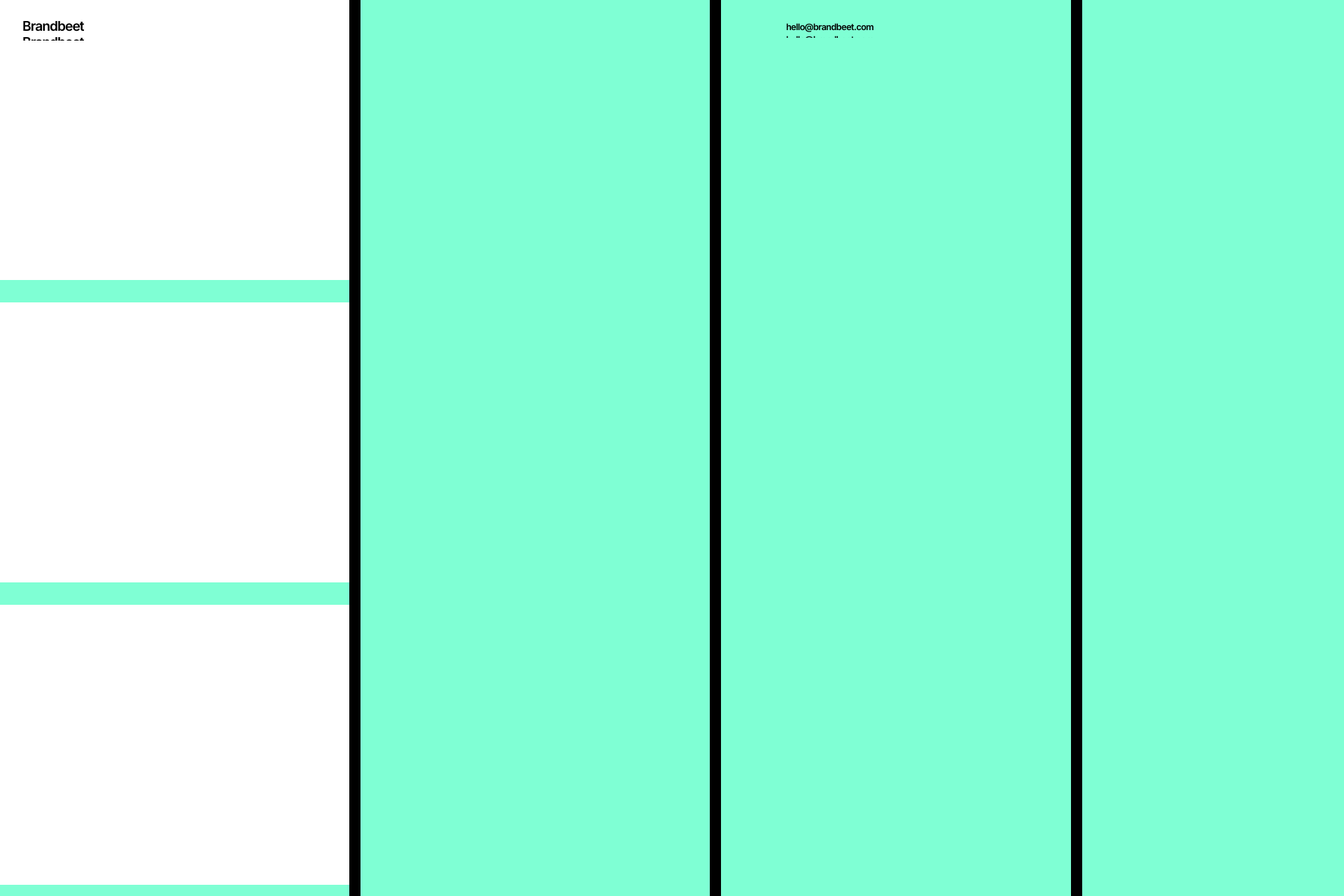
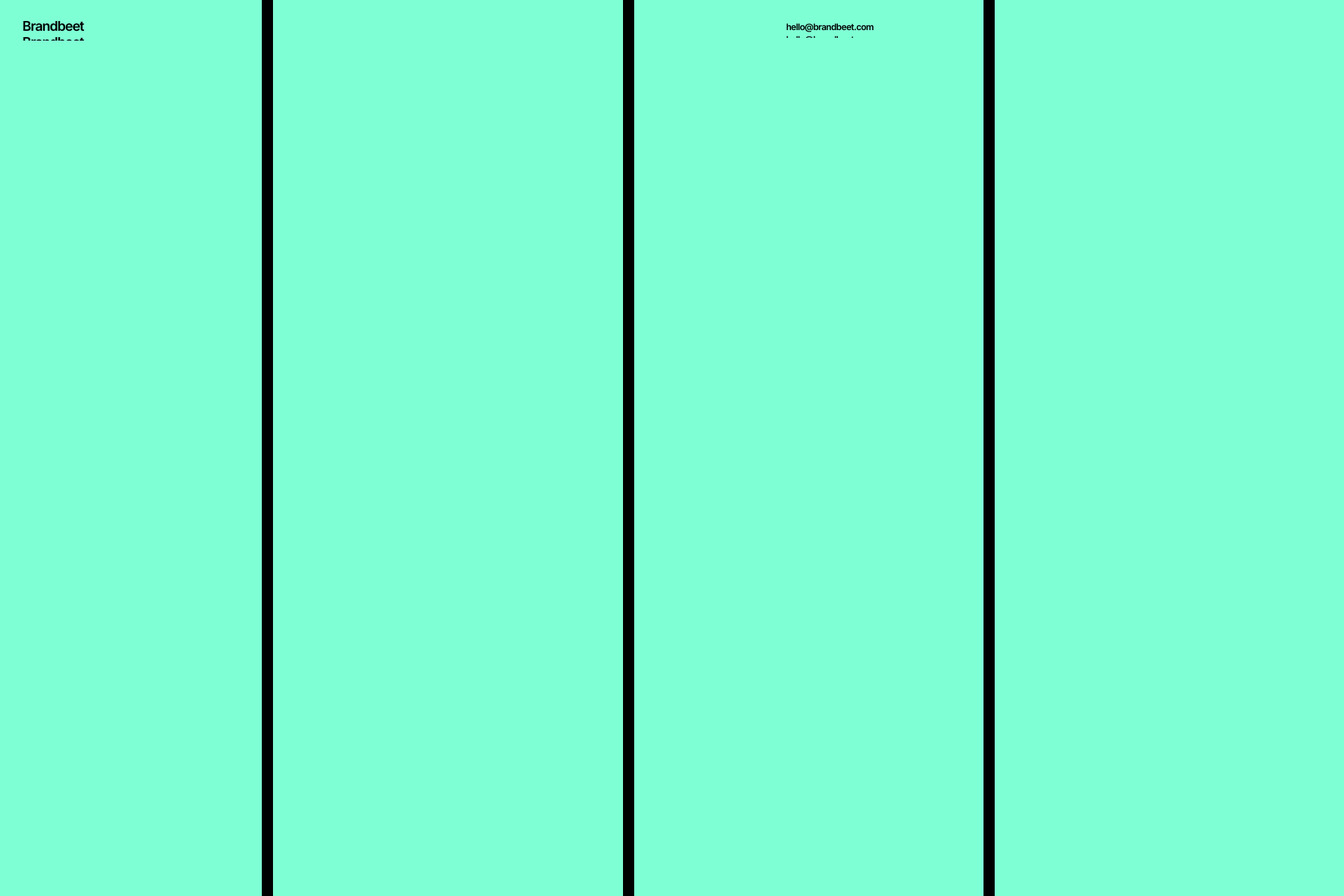
Before and after one commit to poojahooda22/brandbeet-design, a Next.js app: page / in a window 1280 px wide. Shown: the top 1280 px of the page at 70% size, 1920 px wide, since content can reach past the window. Built offline with nearby package versions, Linux system fonts and the light colour scheme.

Commit message:
updated landing

```diff
--- a/src/components/landing/Index.jsx
+++ b/src/components/landing/Index.jsx
@@ -9,7 +9,8 @@ function Landing() {
         h-[100vh] bg-black '
     >
       <div
-        className='contentPart1 w-[100%] h-[100vh]'
+        className='contentPart1 w-[100%] h-[100vh] flex items-start
+        justify-center'
     >
         <div
             className='rotateDiv w-[200vw]
@@ -17,9 +18,6 @@ function Landing() {
             justify-center gap-4'
         >
             <div className={`rowDiv ${style.rowDiv} space-y-8`}>
-                <div className={`imgDiv ${style.imgDiv} bg-white`}></div>
-                <div className={`imgDiv ${style.imgDiv} bg-white`}></div>
-                <div className={`imgDiv ${style.imgDiv} bg-white`}></div>
                 <div className={`imgDiv ${style.imgDiv} bg-white`}></div>
             </div>
             <div className={`rowDiv ${style.rowDiv}`}></div>
```
